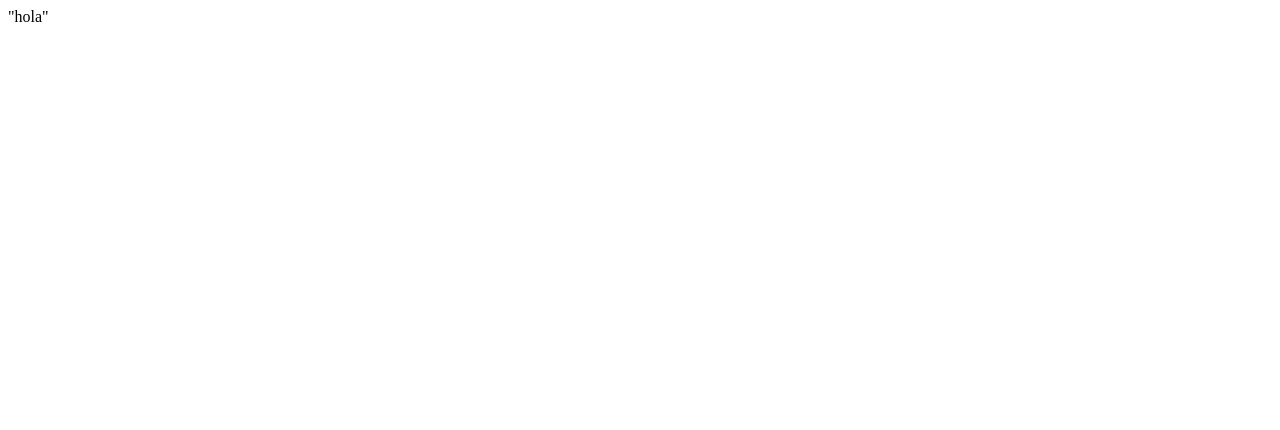
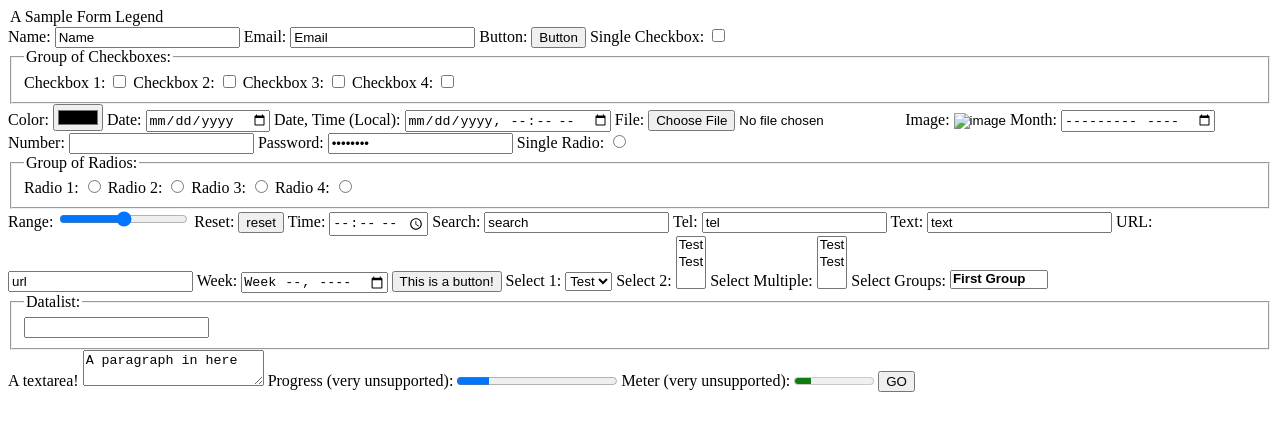
Before and after one commit to davidizquierdogomez/forms, a plain HTML site: page index.html in a window 1280 px wide. Drawn offline with Linux system fonts and the light colour scheme.

Commit message:
Update index.html

```diff
--- a/index.html
+++ b/index.html
@@ -5,7 +5,157 @@
 </head>
 <body>
 
-    "hola"
+<form action="/">
+
+    <legend>A Sample Form Legend</legend>
+
+    <label for="name">Name: </label>
+    <input type="text" value="Name" name="Name" />
+
+    <label for="email">Email: </label>
+    <input type="email" value="Email" name="Email" />
+
+    <label>Button: </label>
+    <input type="button" value="Button" name="button" />
+
+    <label>Single Checkbox:
+    <input type="checkbox" value="checkbox1" name="button" /></label>
+
+    <fieldset>
+        <legend>Group of Checkboxes: </legend>
+        <label>Checkbox 1:
+            <input type="checkbox" value="checkbox1" name="checkgroup[]" /></label>
+        <label>Checkbox 2:
+            <input type="checkbox" value="checkbox2" name="checkgroup[]" /></label>
+        <label>Checkbox 3:
+            <input type="checkbox" value="checkbox3" name="checkgroup[]" /></label>
+        <label>Checkbox 4:
+            <input type="checkbox" value="checkbox4" name="checkgroup[]" /></label>
+    </fieldset>
+
+    <label>Color: </label>
+    <input type="color" value="color" name="color" />
+
+    <label>Date: </label>
+    <input type="date" value="date" name="date" />
+
+    <label>Date, Time (Local): </label>
+    <input type="datetime-local" value="datetime" name="datetime" />
+
+    <label>File: </label>
+    <input type="file" value="file" name="file" />
+
+    <input type="hidden" value="hidden" name="hidden" />
+
+    <label>Image: </label>
+    <input type="image" value="image" name="image" />
+
+    <label>Month: </label>
+    <input type="month" value="month" name="month" />
+
+    <label>Number: </label>
+    <input type="number" value="number" name="number" />
+
+    <label>Password: </label>
+    <input type="password" value="password" name="password" />
+
+    <label>Single Radio:
+    <input type="radio" value="radio" name="radio" /></label>
+
+    <fieldset>
+        <legend>Group of Radios: </legend>
+        <label>Radio 1:
+            <input type="radio" value="radio1" name="radiogroup" /></label>
+        <label>Radio 2:
+            <input type="radio" value="radio2" name="radiogroup" /></label>
+        <label>Radio 3:
+            <input type="radio" value="radio3" name="radiogroup" /></label>
+        <label>Radio 4:
+            <input type="radio" value="radio4" name="radiogroup" /></label>
+    </fieldset>
+
+    <label>Range: </label>
+    <input type="range" value="range" name="range" />
+
+    <label>Reset: </label>
+    <input type="reset" value="reset" name="reset" />
+
+    <label>Time: </label>
+    <input type="time" value="time" name="time" />
+
+    <label>Search: </label>
+    <input type="search" value="search" name="search" />
+
+    <label>Tel: </label>
+    <input type="tel" value="tel" name="tel" />
+
+    <label>Text: </label>
+    <input type="text" value="text" name="text" />
+
+    <label>URL: </label>
+    <input type="url" value="url" name="url" />
+
+    <label>Week: </label>
+    <input type="week" value="week" name="week" />
+
+    <button>This is a button!</button>
+
+    <label>Select 1: </label>
+    <select name="select" size="1">
+        <option>Test</option>
+        <option>Test</option>
+    </select>
+
+    <label>Select 2: </label>
+    <select name="select1" size="3">
+        <option>Test</option>
+        <option>Test</option>
+    </select>
+
+    <label>Select Multiple: </label>
+    <select name="select2" size="3" multiple>
+        <option>Test</option>
+        <option>Test</option>
+    </select>
+
+    <label>Select Groups: </label>
+    <select name="select3" size="1" multiple>
+        <optgroup label="First Group">
+            <option>Test</option>
+            <option>Test</option>
+        </optgroup>
+        <optgroup label="Second Group">
+            <option>Test</option>
+            <option>Test</option>
+        </optgroup>
+        <optgroup label="Third Group">
+            <option>Test</option>
+            <option>Test</option>
+        </optgroup>
+    </select>
+
+    <fieldset>
+        <legend>Datalist: </legend>
+        <input type="text" name="datalist" list="samplelist">
+        <datalist id="samplelist">
+            <option>Something</option>
+            <option>Something else</option>
+            <option>Another thing</option>
+        </datalist>
+    </fieldset>
+
+    <label>A textarea!</label>
+    <textarea name="textarea">A paragraph in here</textarea>
+
+    <label>Progress (very unsupported): </label>
+    <progress value="20" max="100"></progress>
+
+    <label>Meter (very unsupported): </label>
+    <meter min="0" value="20" max="100" low="10" high="90" optimum="80">20 in the meter</meter>
+
+    <input type="submit" value="GO" />
+
+</form>
 
 
     </body>
```
